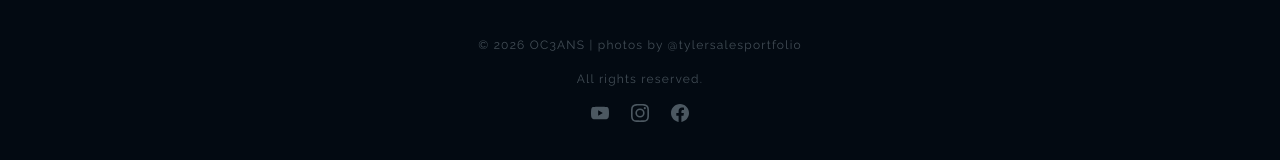
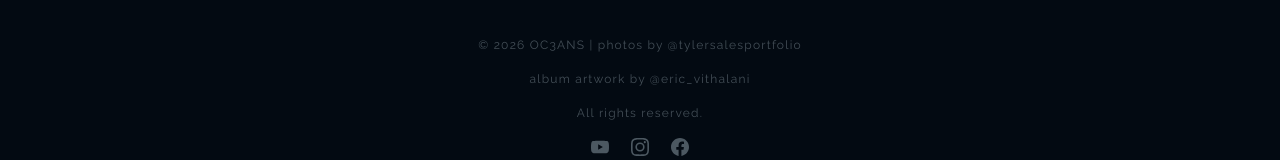
Before and after one commit to danielcepatterson/oc3ans-official, a React (Vite) app: page / in a window 1280 px wide. Shown: the part 2369-2529 px from the top of the page. Built offline with nearby package versions, Linux system fonts and the light colour scheme.

Commit message:
fix: add album artwork credit to footer for proper attribution

```diff
--- a/src/react-app/App.tsx
+++ b/src/react-app/App.tsx
@@ -190,6 +190,7 @@ function App() {
 			{/* ── FOOTER ── */}
 			<footer className="footer">
 				<p>© {new Date().getFullYear()} OC3ANS | photos by @tylersalesportfolio</p>
+				<p>album artwork by @eric_vithalani</p>
 				<p>All rights reserved.</p>
 				<div className="footer-socials">
 					<a href="https://www.youtube.com/@Oc3ans_Official" target="_blank" rel="noopener noreferrer" aria-label="YouTube">
```
